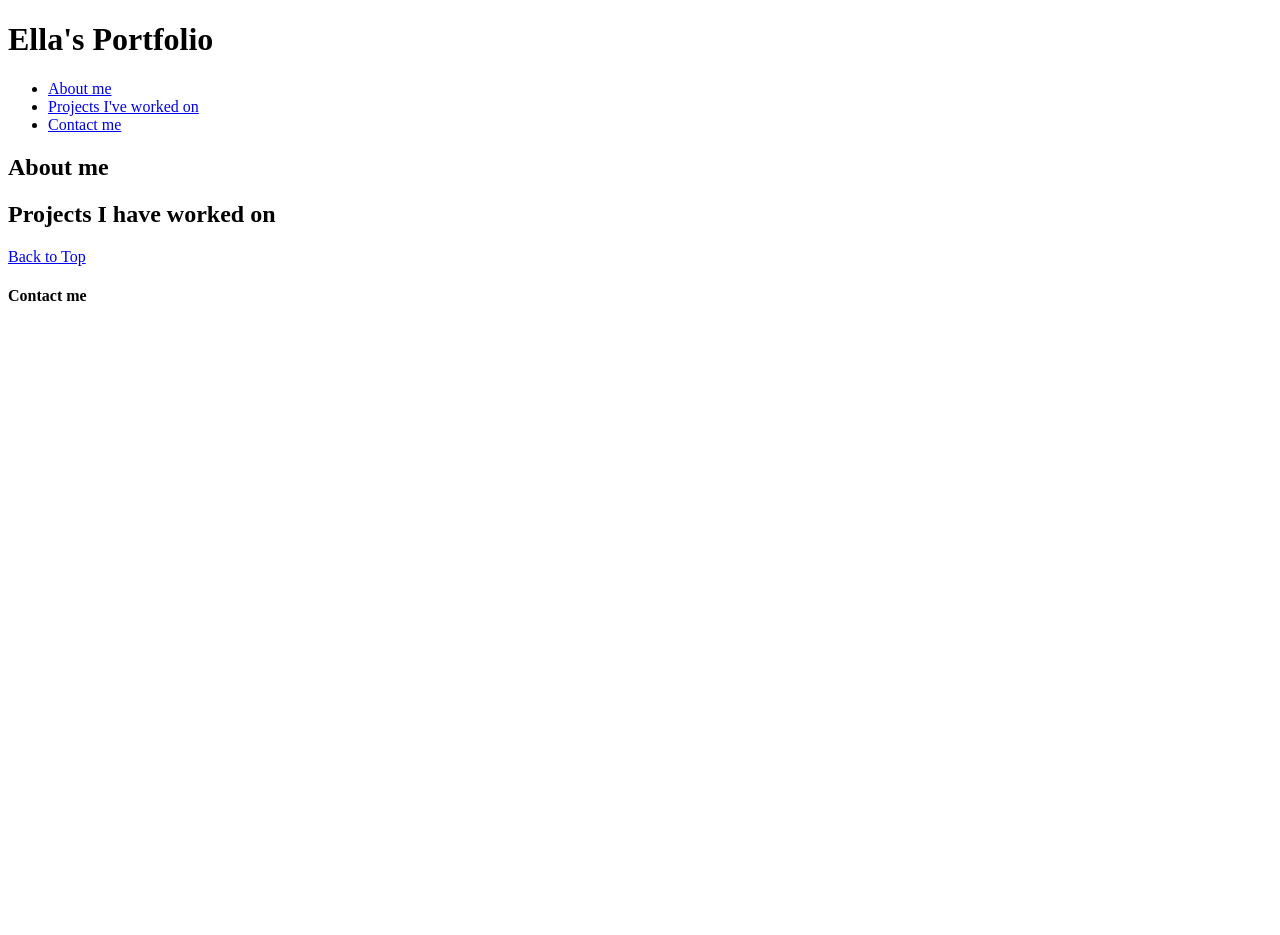
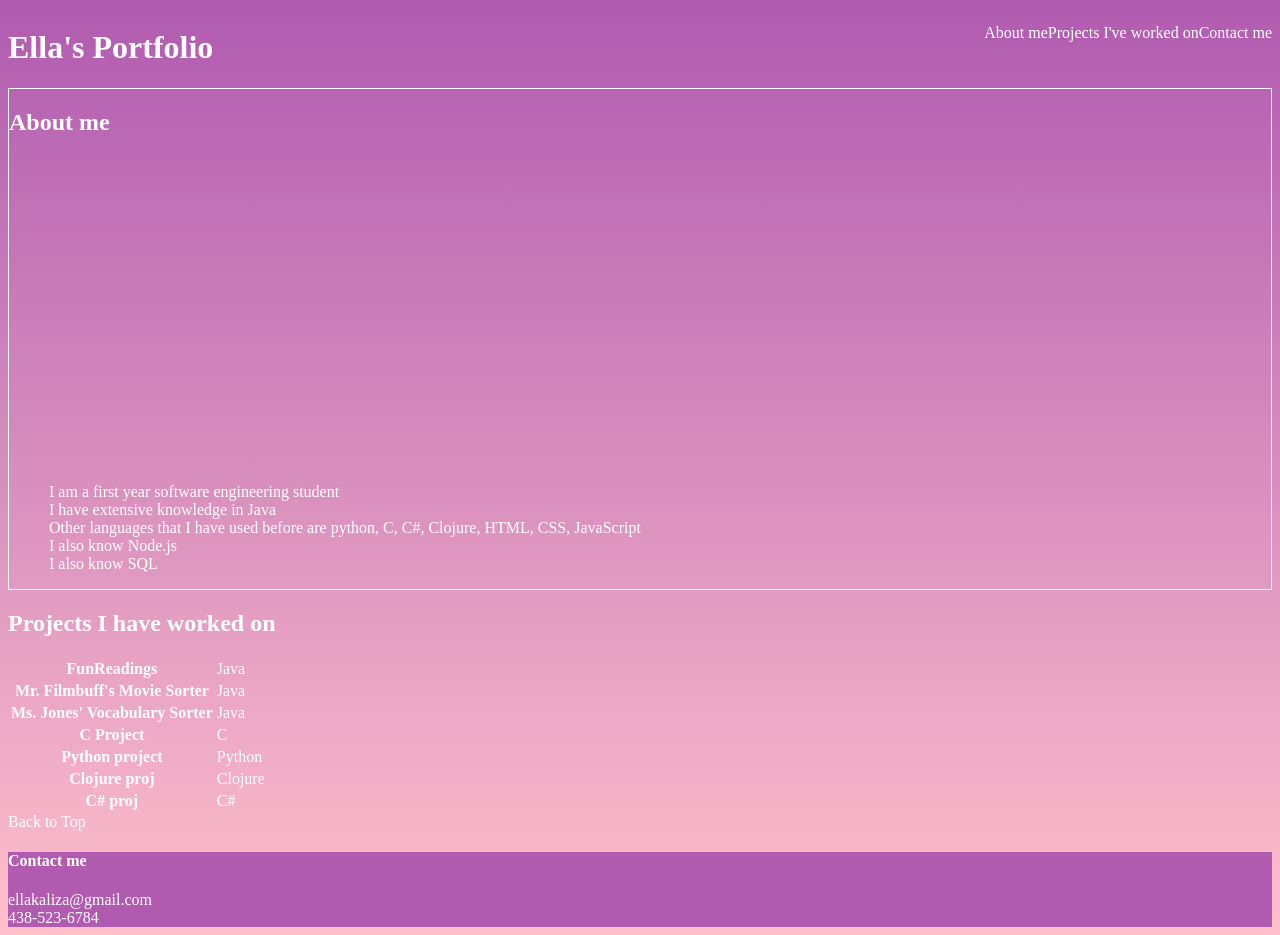
Before and after one commit to Ellakaliza/MyPortfolio, a plain HTML site: page index.html in a window 1280 px wide. Before the commit the page ends 800 px from the top, so only its background shows below. Drawn offline with Linux system fonts and the light colour scheme.

Commit message:
second commit

```diff
--- a/index.css
+++ b/index.css
@@ -0,0 +1,31 @@
+Body{
+    background-image: linear-gradient(rgb(176, 91, 176),Pink);
+    color: white;
+}
+a{
+    text-decoration: none;
+    color: white;
+}
+ul{
+    list-style-type: none;
+}
+header{
+    display: flex;
+    justify-content: space-between;
+}
+#navbar{
+    display: flex;
+    align-content: space-around;
+    justify-content: space-around;
+}
+footer{
+    background-attachment: fixed;
+    background-color: rgb(176, 91, 176);
+}
+#about{
+    height: 500px;
+    border: 1px solid white;
+    display: flex;
+    flex-direction: column;
+    justify-content: space-between;
+}
--- a/index.html
+++ b/index.html
@@ -9,29 +9,74 @@
 <body>
     <header>
        <h1>Ella's Portfolio</h1>
-    </header>
-    <main>
-        <nav>
+       <nav>
             <div>
-                <ul>
+                <ul id="navbar">
                     <li><a href="#about">About me</a></li>
                     <li><a href="#projects">Projects I've worked on</a></li>
                     <li><a href="#contact">Contact me</a></li>
                 </ul>
             </div>
         </nav>
+    </header>
+    <main>
         <div id="about">
             <h2>About me</h2>
+            <ul>
+                <li>I am a <span>first</span> year software engineering student</li>
+                <li>I have extensive knowledge in Java</li>
+                <li>Other languages that I have used before are python, C, C#, Clojure, HTML, CSS, JavaScript</li>
+                <li>I also know Node.js</li>
+                <li>I also know SQL</li>
+            </ul>
         </div>
         <div id="projects">
             <h2>Projects I have worked on</h2>
+            <table>
+                <tr>
+                    <th><a target="_blank" href="https://github.com/Ellakaliza/JavaProject1">FunReadings</a></th>
+                    <td>Java</td>
+                </tr>
+                <tr>
+                    <th><a target="_blank" href="https://github.com/Ellakaliza/JavaProject2">Mr. Filmbuff's Movie Sorter</a>
+                   </th>
+                   <td>Java</td>
+                </tr>
+                <tr>
+                    <th><a target="_blank" href="https://github.com/Ellakaliza/JavaProject3">Ms. Jones' Vocabulary Sorter</a>
+                    </th>
+                    <td>Java</td>
+                </tr>
+                <tr>
+                    <th><a href="https://github.com/Ellakaliza/C_Projects"> C Project</a></th>
+                    <td>C</td>
+                </tr>
+                <tr>
+                    <th><a href="https://github.com/Ellakaliza/PythonProjects">Python project</a></th>
+                    <td>Python</td>
+                </tr>
+                <tr>
+                    <th><a href="https://github.com/Ellakaliza/Clojure">Clojure proj</a></th>
+                    <td>Clojure</td>
+                </tr>
+                <tr>
+                    <th><a href="https://github.com/Ellakaliza/C_Sharp_Projects">C# proj</a></th>
+                    <td>C#</td>
+                </tr>
+            </table>
         </div>
         <div id="backTop">
             <a href="#">Back to Top</a>
         </div>
     </main>
     <footer>
-        <div id="contact"><h4>Contact me</h4></div>
+        <div id="contact">
+            <h4>Contact me</h4>
+            <a href="mailto:ellakaliza@gmail.com">ellakaliza@gmail.com</a>
+            <br>
+            <a href="tel:+14385236784">438-523-6784</a>
+        </div>
+
     </footer>
 </body>
 </html>
```
